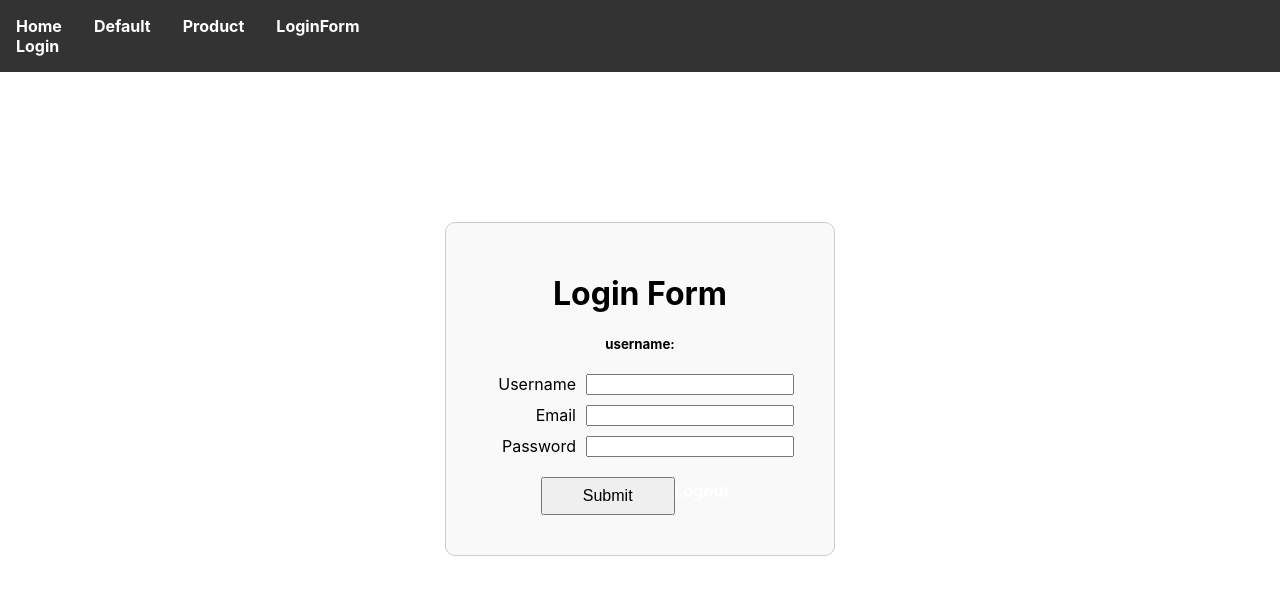
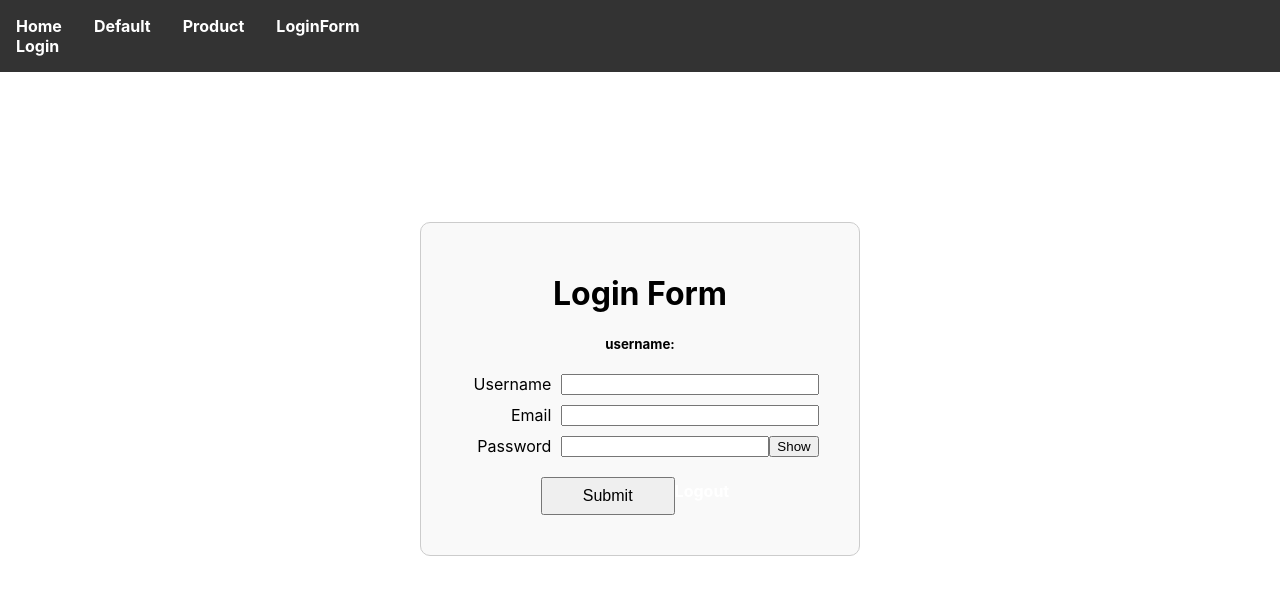
Before and after one commit to GracielaCy/desarrollo-frontend-rea, a React (Create React App) app: page /login in a window 1280 px wide. Shown: the top 594 px of the page. Built offline with nearby package versions, Linux system fonts and the light colour scheme.

Commit message:
ejercicio 3 show password

```diff
--- a/src/screens/Forms/LoginForm.jsx
+++ b/src/screens/Forms/LoginForm.jsx
@@ -9,6 +9,8 @@ import { useState } from "react";
 const LoginForm = () => {
     const [values, handleChange] = useForm({ username: '', email: '', password: '' });
     const [showModalInfo, setShowModalInfo] = useState(false);
+   // para ver y ocultar password
+    const [showPassword, setShowPassword] = useState(false);
     const form = useSelector(state => state.form);
     const dispatch = useDispatch();
 
@@ -28,6 +30,11 @@ const LoginForm = () => {
     const hideModalInfo = () => {
         setShowModalInfo(false);
     }
+     //ver password
+    const toggleShowPassword= () => {
+        setShowPassword(!showPassword);
+    }
+
 
     return (
         <motion.div
@@ -67,13 +74,21 @@ const LoginForm = () => {
                     <div>
                         <label htmlFor="password">Password</label>
                         <input
-                            type="password"
+                            type={showPassword ? "text" : "password"}
                             id="password"
                             name="password"
                             value={values.password}
                             onChange={handleChange}
                         />
+                         <button
+                                type='button'
+                                onClick={toggleShowPassword}
+                                className='show-hide-button'
+                        >
+                            {showPassword ? 'Hide' : 'Show'}
+                        </button>
                     </div>
+
                     <div className="button-container">
                         <button type="submit">Submit</button>
                         <Link>Logout</Link>
```
